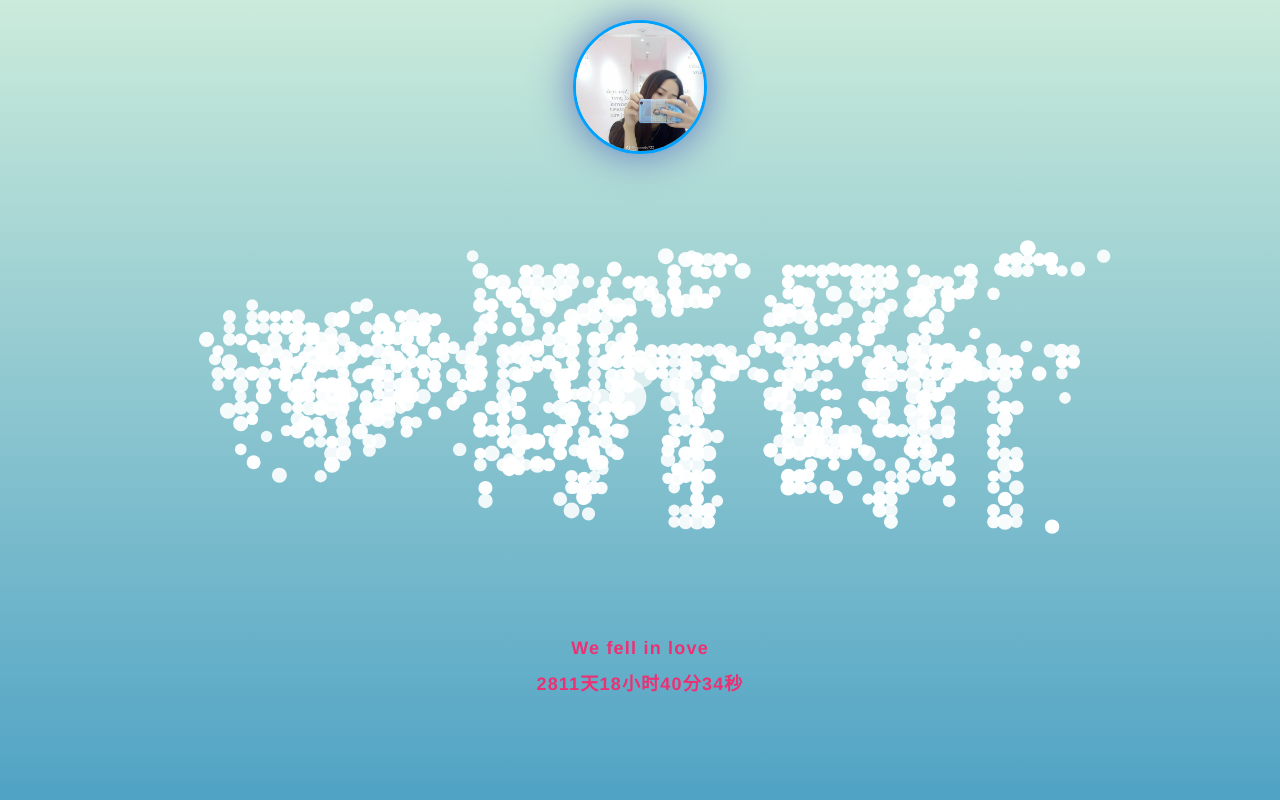
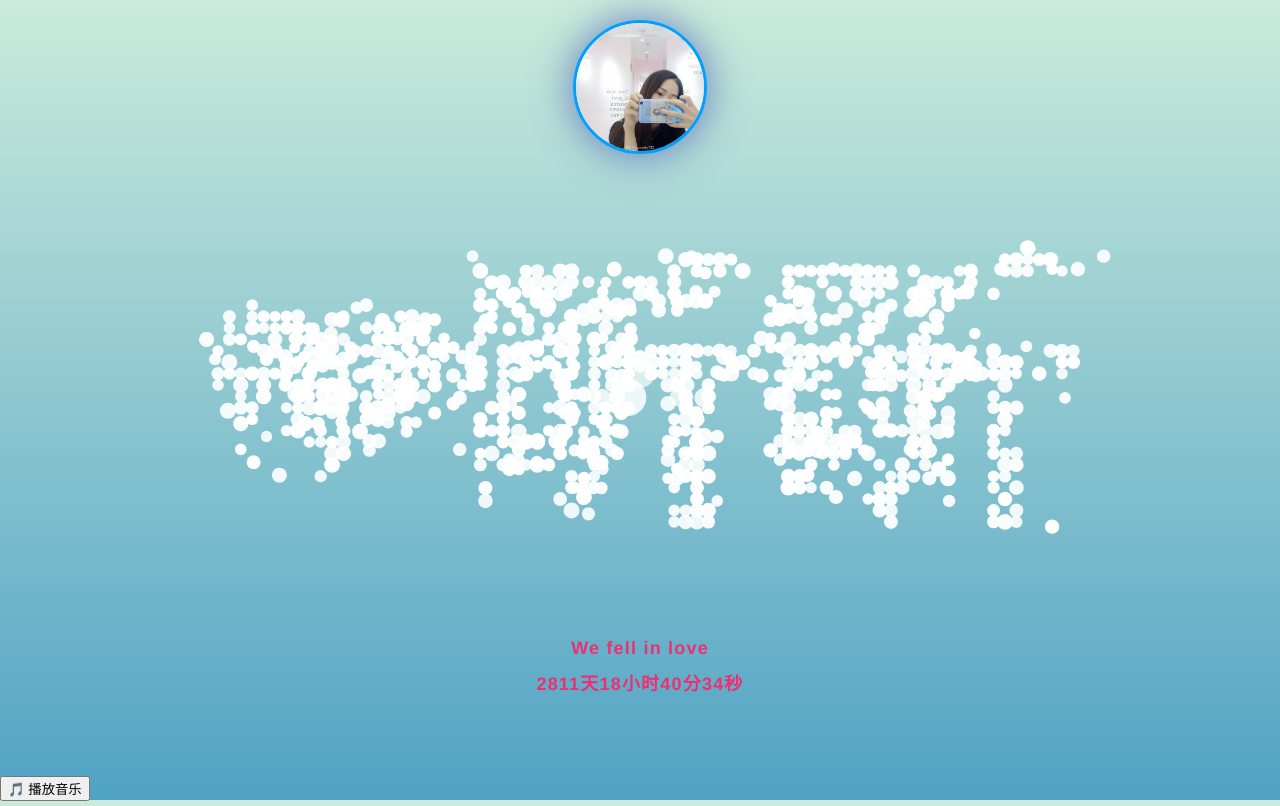
Before and after one commit to tankey33/love, a plain HTML site: page index.html in a window 1280 px wide. Drawn offline with Linux system fonts and the light colour scheme; animation ran at ten frames a second.

Commit message:
Update index.html

```diff
--- a/index.html
+++ b/index.html
@@ -674,5 +674,6 @@
 <audio autoplay="autoplay" loop="loop">
     <source src="./music/white.mp3" type="audio/mpeg">
 </audio>
+	<button onclick="document.getElementById('bgm').play()">🎵 播放音乐</button>
 </body>
 </html>
```
